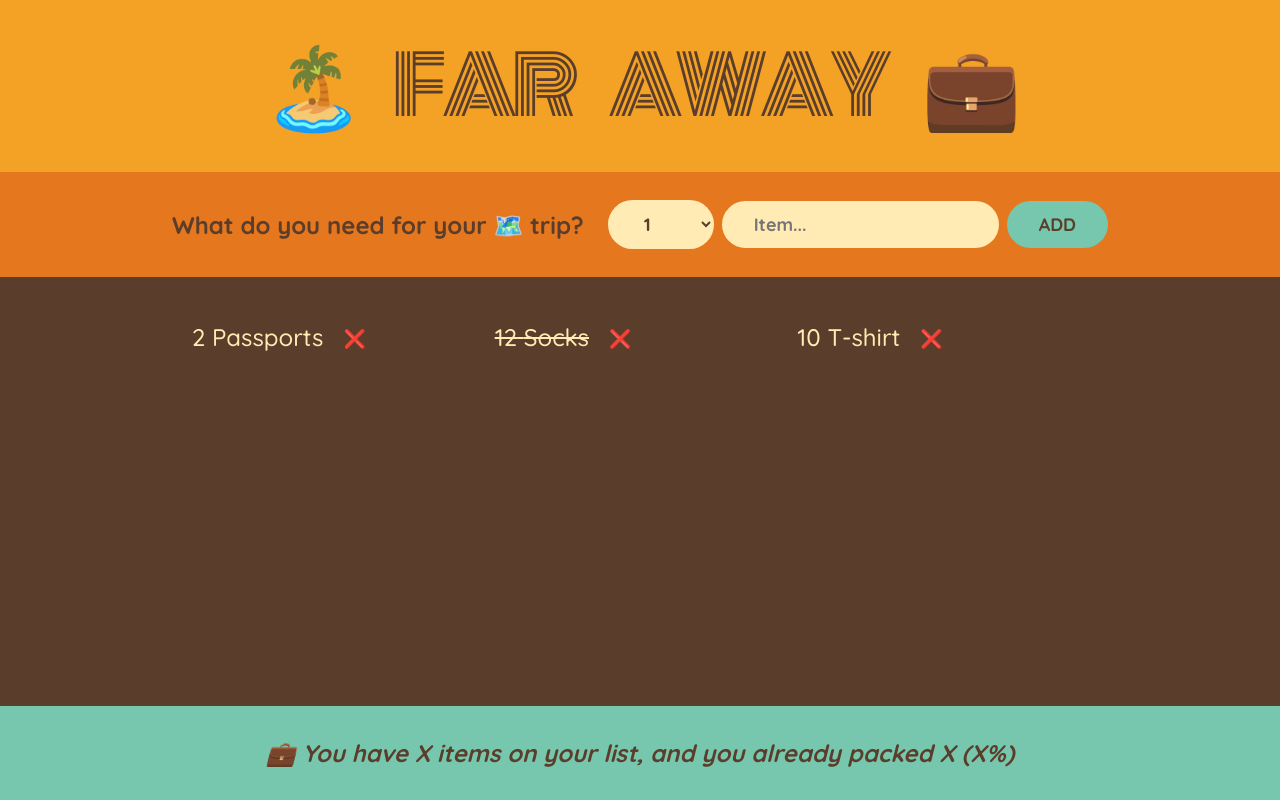
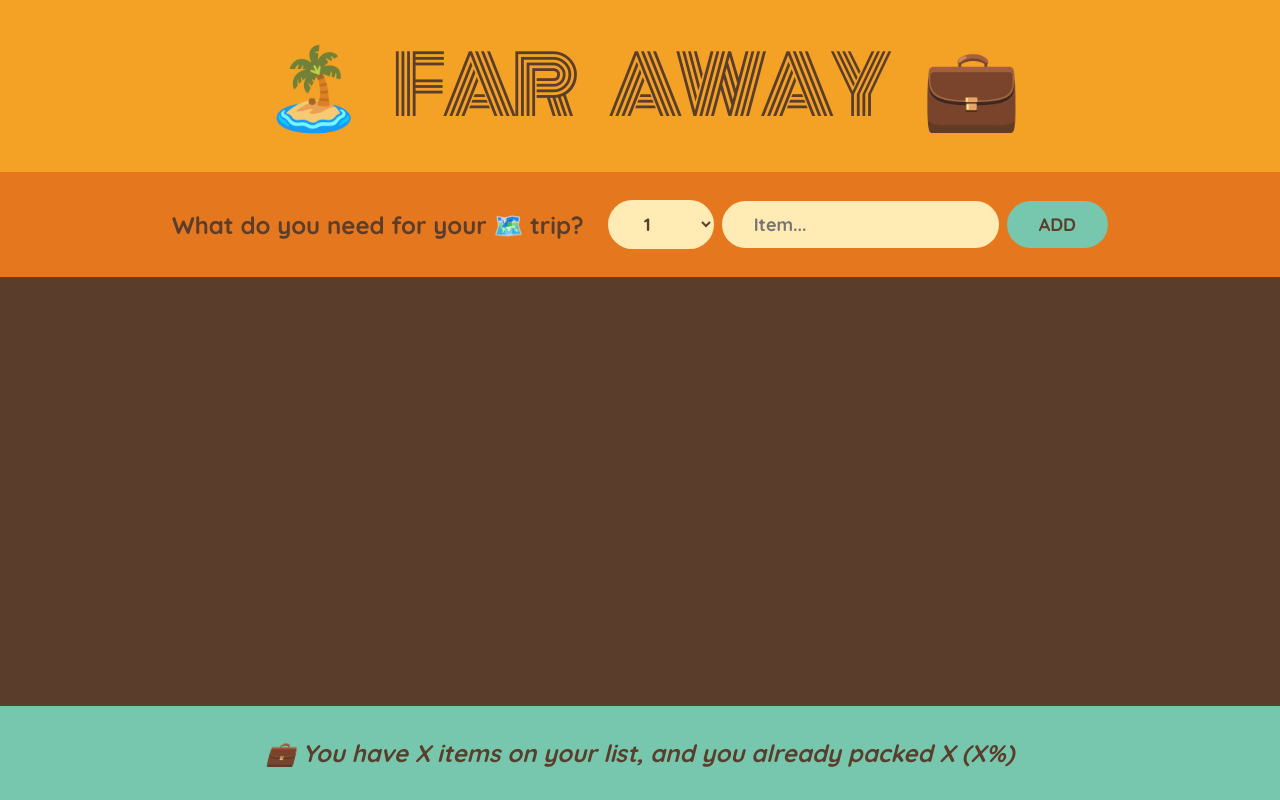
Before and after one commit to Drazen-TheGRC/travel-list, a React (Vite) app: page / in a window 1280 px wide. Built offline with nearby package versions, Linux system fonts and the light colour scheme.

Commit message:
add: items state

```diff
--- a/src/App.jsx
+++ b/src/App.jsx
@@ -8,11 +8,13 @@ import PackingList from "./components/PackingList";
 import Stats from "./components/Stats";
 
 function App() {
+  const [items, setItems] = useState([]);
+
   return (
     <div className="app">
       <Logo />
-      <Form />
-      <PackingList />
+      <Form setItems={setItems} />
+      <PackingList items={items} />
       <Stats />
     </div>
   );
--- a/src/components/Form.jsx
+++ b/src/components/Form.jsx
@@ -1,8 +1,12 @@
 import { useState } from "react";
 
-function Form() {
+function Form(props) {
   const [description, setDescription] = useState("");
   const [quantity, setQuantity] = useState(1);
+
+  function handleAddItems(item) {
+    props.setItems((prevItems) => [...prevItems, item]);
+  }
 
   function handleSubmit(event) {
     event.preventDefault();
@@ -10,6 +14,8 @@ function Form() {
     if (!description) return;
 
     const newItem = { description, quantity, packed: false, id: Date.now() };
+
+    handleAddItems(newItem);
 
     console.log(newItem);
     setDescription("");
--- a/src/components/PackingList.jsx
+++ b/src/components/PackingList.jsx
@@ -4,12 +4,12 @@ const initialItems = [
   { id: 3, description: "T-shirt", quantity: 10, packed: false },
 ];
 
-function PackingList() {
+function PackingList({ items }) {
   console.log("hey from PackingList");
   return (
     <div className="list">
       <ul>
-        {initialItems.map((item) => (
+        {items.map((item) => (
           <Item item={item} key={item.id} />
         ))}
       </ul>
```
